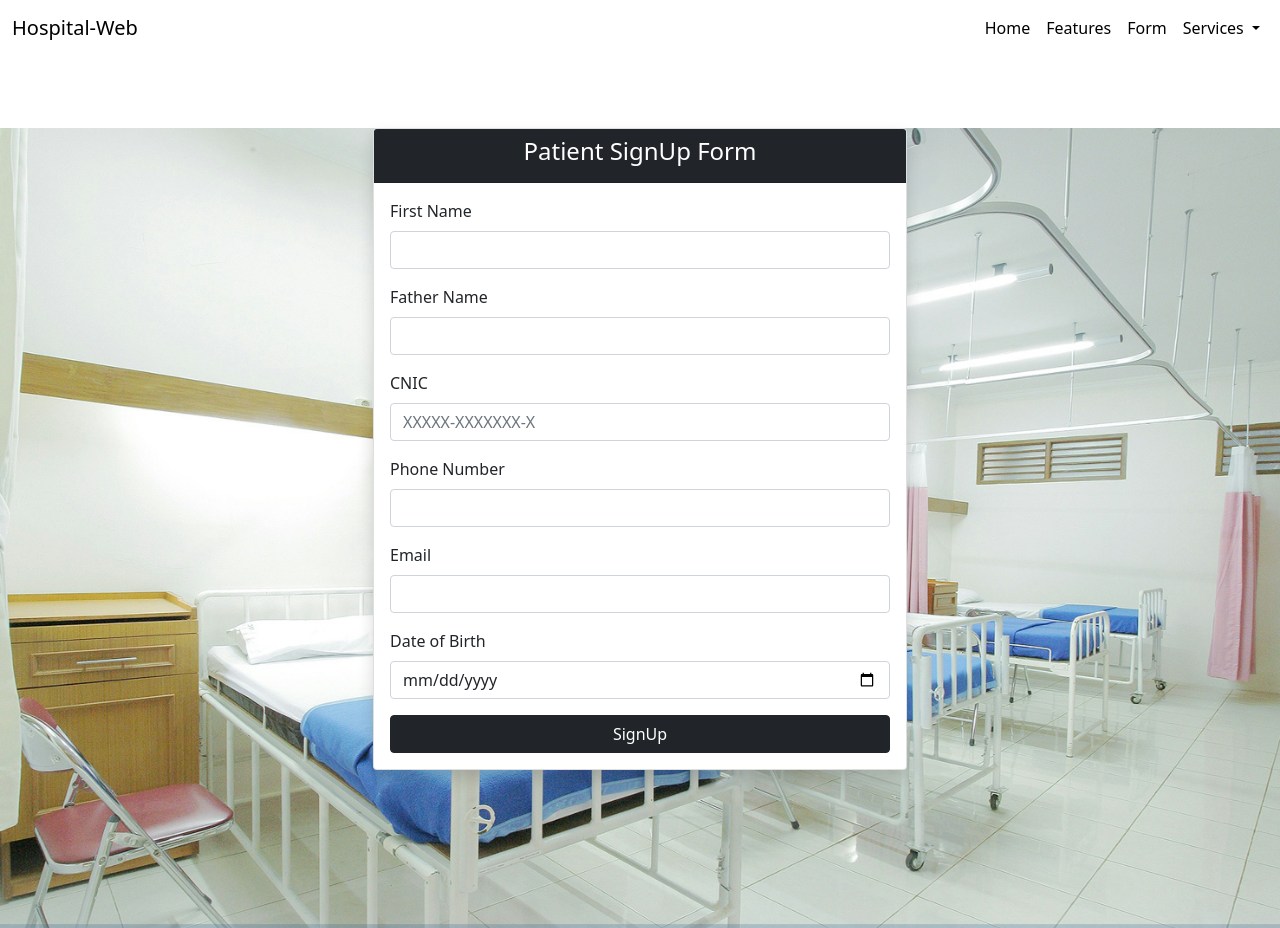
After one commit to SaadRiaz99/Hospital-Web, a Django app: template Django-Web/templates/Form.html in a window 1280 px wide. The commit adds this page. Run offline with Django 4.2, Linux system fonts and the light colour scheme; the template is opened without the code that fills it, so the values that code supplies are empty; parts of the project's set-up code (start-up, migrations or seed data) failed here and were passed over.

Commit message:
Add files via upload

```diff
--- a/Django-Web/Project/Project/settings.py
+++ b/Django-Web/Project/Project/settings.py
@@ -32,13 +32,14 @@ ALLOWED_HOSTS = []
 # Application definition
 
 INSTALLED_APPS = [
+    # 'app.apps.AppConfig',
     'django.contrib.admin',
     'django.contrib.auth',
     'django.contrib.contenttypes',
     'django.contrib.sessions',
     'django.contrib.messages',
     'django.contrib.staticfiles',
-    "app",
+    'app',
 ]
 
 MIDDLEWARE = [
--- a/Django-Web/Project/Project/urls.py
+++ b/Django-Web/Project/Project/urls.py
@@ -18,6 +18,11 @@ from django.contrib import admin
 from django.urls import path , include
 from django.conf import settings
 from django.conf.urls.static import static
+# custom add for name change
+admin.site.site_header = "Hospital-Web" # Text for the <h1> (and above login form)
+admin.site.site_title = "Hospital-Web-Admin Site"     # Text for the browser tab title
+admin.site.index_title = "Welcome to My Admin of Hospital-Web" # Text for the admin index page heading
+
 
 urlpatterns = [
     path('admin/', admin.site.urls),
--- a/Django-Web/app/admin.py
+++ b/Django-Web/app/admin.py
@@ -1,3 +1,3 @@
 from django.contrib import admin
 
-# Register your models here.
+# Service model removed; admin registration deleted.
--- a/Django-Web/app/models.py
+++ b/Django-Web/app/models.py
@@ -1,3 +1,3 @@
 from django.db import models
 
-# Create your models here.
+# `Service` model removed per request.
--- a/Django-Web/app/urls.py
+++ b/Django-Web/app/urls.py
@@ -5,5 +5,6 @@ from . import views
 urlpatterns = [
     path("", views.home, name="home"),
     path("Feature.html", views.Feature, name="feature"),
+    path("Form.html", views.Form, name="form"),
     path("Services.html", views.Services, name="services"),
 ]
--- a/Django-Web/static/style/style.css
+++ b/Django-Web/static/style/style.css
@@ -1,13 +1,18 @@
 #SlideImage {
     width: 100%;
-    height: 100vh;
+    height: 95vh;
     object-fit: cover;
+    opacity: 0.85;
 }
 /* #SlideImage {
     height: 500px;
     width: 100%;
     object-fit: cover;
-    opacity: 0.85;   /* 0.1 se 1 tak */
+    opacity: 0.85;
+ } */
+
+
+ /* 0.1 se 1 tak
 .transparent-navbar {
     background: rgba(255, 255, 255, 0.25);
     backdrop-filter: blur(10px);
@@ -17,13 +22,43 @@
     z-index: 1000;
 }
 
-/* Text color */
 .transparent-navbar .nav-link,
 .transparent-navbar .navbar-brand {
-    color: #fff;
+    color: #000 !important;
 }
 
-/* Hover effect */
-.transparent-navbar .nav-link:hover {
-    color: #f8f9fa;
+/* Hover effect: Bootstrap primary blue */
+.transparent-navbar .nav-link:hover,
+.transparent-navbar .navbar-brand:hover {
+    color: #0d6efd !important;
 }
+
+.navbar .navbar-brand,
+.navbar .nav-link,
+.navbar .dropdown-item {
+    color: black !important
+}
+.navbar .nav-link:hover,
+.navbar .dropdown-item:hover {
+    color: #0d6efd !important;
+}
+
+
+.dropdown-menu {
+    background-color: white;
+}
+
+
+.navbar-light .navbar-toggler {
+    border-color: black;
+}
+
+.navbar-light .navbar-toggler-icon {
+    filter: invert(1);
+
+}
+.home{
+    background: url("static/photos/Hospital.jpg") center/cover no-repeat;
+    min-height: 100vh;
+    background-position: center;
+}
--- a/Django-Web/templates/Base.html
+++ b/Django-Web/templates/Base.html
@@ -10,9 +10,11 @@
     <title>{% block title %}Patient{% endblock %}</title>
 </head>
 <body>
+  <div class="container-navbar">
  <nav class="navbar navbar-expand-lg navbar-light transparent-navbar">
   <div class="container-fluid">
-    <a class="navbar-brand" href="#">Hospital-Web</a>
+    <a class="navbar-brand" href="{% url 'home' %}">Hospital-Web</a>
+
     <button class="navbar-toggler" type="button" data-bs-toggle="collapse" data-bs-target="#navbarNavDropdown">
       <span class="navbar-toggler-icon"></span>
     </button>
@@ -20,13 +22,13 @@
     <div class="collapse navbar-collapse" id="navbarNavDropdown">
       <ul class="navbar-nav ms-auto">
         <li class="nav-item">
-          <a class="nav-link active" href="#">Home</a>
+          <a class="nav-link active" href="{% url 'home' %}">Home</a>
         </li>
         <li class="nav-item">
-          <a class="nav-link" href="Feature.html">Features</a>
+          <a class="nav-link" href="{% url 'feature' %}">Features</a>
         </li>
         <li class="nav-item">
-          <a class="nav-link" href="#">Pricing</a>
+          <a class="nav-link" href="{% url 'form' %}">Form</a>
         </li>
         <li class="nav-item dropdown">
           <a class="nav-link dropdown-toggle" href="#" data-bs-toggle="dropdown">
@@ -41,6 +43,7 @@
     </div>
   </div>
 </nav>
+</div>
 {% block body %}
 
 {% endblock %}
--- /dev/null
+++ b/Django-Web/templates/Form.html
@@ -0,0 +1,71 @@
+{% extends "Base.html" %}
+{% load static %}
+{% block title %}Form{% endblock %}
+
+
+{% block body %}
+<br>
+<section class="home">
+<div class="container">
+  <div class="container mt-5">
+  <div class="row justify-content-center">
+    <div class="col-md-6">
+      <div class="card shadow">
+        <div class="card-header text-center bg-dark text-white">
+          <h4>Patient SignUp Form</h4>
+        </div>
+
+        <div class="card-body">
+          <form method="post">
+            {% csrf_token %}
+
+
+            <div class="mb-3">
+              <label class="form-label">First Name</label>
+              <input type="text" class="form-control" name="first_name" required>
+            </div>
+
+            <div class="mb-3">
+              <label class="form-label">Father Name</label>
+              <input type="text" class="form-control" name="father_name" required>
+            </div>
+
+
+            <div class="mb-3">
+              <label class="form-label">CNIC</label>
+              <input type="text" class="form-control" name="cnic" placeholder="XXXXX-XXXXXXX-X" required>
+            </div>
+
+
+            <div class="mb-3">
+              <label class="form-label">Phone Number</label>
+              <input type="tel" class="form-control" name="phone" required>
+            </div>
+
+
+            <div class="mb-3">
+              <label class="form-label">Email</label>
+              <input type="email" class="form-control" name="email" required>
+            </div>
+
+
+            <div class="mb-3">
+              <label class="form-label">Date of Birth</label>
+              <input type="date" class="form-control" name="dob" required>
+            </div>
+
+
+            <div class="d-grid">
+              <button type="submit" class="btn btn-dark">SignUp</button>
+            </div>
+
+          </form>
+        </div>
+      </div>
+    </div>
+  </div>
+</div>
+
+</div>
+</section>
+{% endblock %}
```
Also changed, not shown: Django-Web/app/views.py (+10 -3 lines), Django-Web/templates/Services.html (+20 -0 lines), Django-Web/Project/db.sqlite3, Django-Web/app/migrations/0001_initial.py (added), Django-Web/app/migrations/0002_delete_service.py (added).
